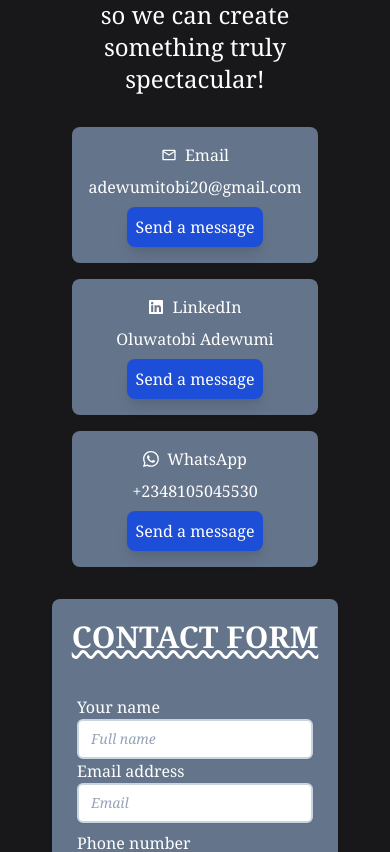
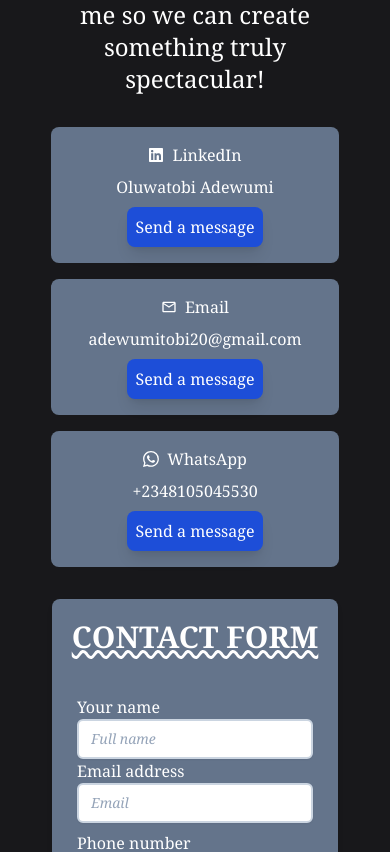
Before and after one commit to Classytobs/portfolio-11, a React (Create React App) app: page / in a window 390 px wide. Shown: the part 3780-4632 px from the top of the page. Built offline with nearby package versions, Linux system fonts and the light colour scheme.

Commit message:
adjusting the design and responsiveness of different components

```diff
--- a/src/Components/About/About.jsx
+++ b/src/Components/About/About.jsx
@@ -36,13 +36,13 @@ export default function About() {
             </div>
             <div className='flex flex-row cursor-pointer justify-between space-x-11'>
 
-              <img src={twitter} alt='twitter' className='border-solid border-2 border-white p-2 rounded-full transition ease-in-out delay-150 hover:-translate-y-1 hover:scale-110 duration-300' />
-              <img src={linkedin} alt='linkedin' className='border-solid border-2 border-white p-2 rounded-lg transition ease-in-out delay-150 hover:-translate-y-1 hover:scale-110 duration-300' />
-              <img src={github} alt='github' className='border-solid border-2 border-white p-2 rounded-full  transition ease-in-out delay-150 hover:-translate-y-1 hover:scale-110 duration-300' />
+              <img src={twitter} alt='twitter' className='border-solid border-2 border-white p-2 rounded-full transition ease-in-out delay-150 md:hover:-translate-y-1 md:hover:scale-110 duration-300' />
+              <img src={linkedin} alt='linkedin' className='border-solid border-2 border-white p-2 rounded-lg transition ease-in-out delay-150 md:hover:-translate-y-1 md:hover:scale-110 duration-300' />
+              <img src={github} alt='github' className='border-solid border-2 border-white p-2 rounded-full  transition ease-in-out delay-150 md:hover:-translate-y-1 md:hover:scale-110 duration-300' />
             </div>
 
             <div className='flex flex-col gap-y-8 mt-10 mb-10 text-center w-72'>
-              <div className='rounded-lg cursor-pointer bg-slate-500 hover:bg-slate-600 divide-y divide-slate-400 shadow-md w-66 h-66 transition ease-in-out delay-150 hover:-translate-y-1 hover:scale-110 duration-300 p-6'>
+              <div className='rounded-lg cursor-pointer bg-slate-500 hover:bg-slate-600 divide-y divide-slate-400 shadow-md w-66 h-66 transition ease-in-out delay-150 md:hover:-translate-y-1 md:hover:scale-110 duration-300 p-6'>
                 <h1 className='text-3xl p-3'>Skills</h1>
                   <ul className="space-y-3 pt-2 text-sm ">
                     <li className='flex flex-row content-center items-center justify-between'>HTML <img src={html} alt='html' className='h-8 w-12 '/> </li>
@@ -56,7 +56,7 @@ export default function About() {
                     <li className='flex flex-row content-center items-center justify-between'>GITHUB <img src={github2} alt='html' className='h-8 w-12 '/></li>
                   </ul>
               </div>
-              <div className='rounded-lg divide-y cursor-pointer divide-slate-400 bg-slate-500 hover:bg-slate-600 shadow-md w-66 h-66 transition ease-in-out delay-150 hover:-translate-y-1 hover:scale-110 duration-300 p-6'>
+              <div className='rounded-lg divide-y cursor-pointer divide-slate-400 bg-slate-500 hover:bg-slate-600 shadow-md w-66 h-66 transition ease-in-out delay-150 md:hover:-translate-y-1 md:hover:scale-110 duration-300 p-6'>
                 <h1 className='text-3xl p-3'>Education</h1>
                   <ul className="space-y-3 pt-2 text-sm">
                     <li>B.ENGR CIVIL ENGINEERING</li>
--- a/src/Components/Contact/Contact.jsx
+++ b/src/Components/Contact/Contact.jsx
@@ -5,7 +5,7 @@ import { BsWhatsapp } from "react-icons/bs"
 
 export default function Contact() {
   return (
-    <div className='flex flex-col bg-zinc-900 gap-y-8 min-h-screen px-10 py-16 max-w-full justify-between content-center items-center font-serif text-white'>
+    <div className='flex flex-col bg-zinc-900 gap-y-8 min-h-screen px-12 md:px-72 py-16 max-w-full justify-between content-center items-center font-serif text-white'>
 
         <div className='flex flex-row cursor-pointer justify-center content-center items-center  bg-blue-700 hover:bg-blue-500 shadow-md h-fit px-5 py-3 rounded-lg text-3xl text-center'>
             <div>
@@ -24,16 +24,17 @@ export default function Contact() {
                 <p className='text-2xl'>Are you ready? Contact me so we can create something truly spectacular! </p>
             </div>
 
-            <div className='flex flex-col content-center gap-y-4'>
+            <div className='flex flex-col content-center justify-center gap-y-4 md:flex-row md:gap-x-10 w-72 md:w-full'>
+
+                    <div className='p-4 cursor-pointer flex flex-col items-center justify-between content-center gap-y-2 p-3 rounded-lg bg-slate-500 hover:bg-slate-600'>
+                        <h4 className='flex flex-row items-center gap-x-2'> <FaLinkedin /> LinkedIn</h4>
+                        <h5>Oluwatobi Adewumi</h5>
+                        <a href="#" taget="blank" className='bg-blue-700 text-center shadow-lg h-fit w-fit px-2 py-2 rounded-lg hover:bg-blue-500'>Send a message</a>
+                    </div>
                     <div className='p-4 cursor-pointer flex flex-col items-center justify-between content-center gap-y-2 p-3 rounded-lg bg-slate-500 hover:bg-slate-600'>
                         <h4 className='flex flex-row items-center gap-x-2'><MdOutlineEmail /> Email </h4>
                          <h5>adewumitobi20@gmail.com</h5>
                         <a href="mailto:adewumitobi20@gmail.com" target="blank"className='bg-blue-700 text-center shadow-lg h-fit w-fit px-2 py-2 rounded-lg hover:bg-blue-500'>Send a message</a>
-                    </div>
-                    <div className='p-4 cursor-pointer flex flex-col items-center justify-between content-center gap-y-2 p-3 rounded-lg bg-slate-500 hover:bg-slate-600'>
-                        <h4 className='flex flex-row items-center gap-x-2'> <FaLinkedin /> LinkedIn</h4>
-                        <h5>Oluwatobi Adewumi</h5>
-                        <a href="#" taget="blank" className='bg-blue-700 text-center shadow-lg h-fit w-fit px-2 py-2 rounded-lg hover:bg-blue-500'>Send a message</a>
                     </div>
                     <div className='p-4 cursor-pointer flex flex-col items-center justify-between content-center gap-y-2 p-3 rounded-lg bg-slate-500 hover:bg-slate-600 '>
                         <h4 className='flex flex-row items-center gap-x-2'> <BsWhatsapp /> WhatsApp</h4>
--- a/src/Components/Home/Home.jsx
+++ b/src/Components/Home/Home.jsx
@@ -14,7 +14,7 @@ export default function Home() {
       </div>
       <div className='flex flex-col justify-between content-center items-center gap-y-3'>
             <div className='flex justify-center items-center cursor-pointer
-            transition ease-in-out delay-150 hover:-translate-y-1 hover:scale-110 w-72 h-72 duration-300 md:h-80 md:w-80 rounded-full mb-3'>
+            md:transition md:ease-in-out md:delay-150 md:hover:-translate-y-1 md:hover:scale-110 w-72 h-72 duration-300 md:h-80 md:w-80 rounded-full mb-3'>
               <img src={img0} alt='me'className='h-full w-full rounded-full'/>
             </div>
 
--- a/src/Components/Projects/Projects.jsx
+++ b/src/Components/Projects/Projects.jsx
@@ -31,7 +31,7 @@ export default function Projects() {
       ]
 
   return (
-    <div className='flex flex-col  text-white bg-zinc-900 min-h-screen px-10 md:px-72 px-py-10 max-w-full justify-between gap-y-8 content-center items-center font-serif'>
+    <div className='flex flex-col  text-white bg-zinc-900 min-h-screen px-10 md:px-72 px-py-10 max-w-full justify-between md:justify-evenly gap-y-8 content-center items-center font-serif'>
             <div  className=' flex flex-row cursor-pointer justify-center content-center items-center  bg-blue-700 hover:bg-blue-500 shadow-md h-fit px-5 py-3 rounded-lg text-3xl text-center'>
               <div className='mr-5'>
                   <h5>Recent Work</h5>
@@ -48,7 +48,7 @@ export default function Projects() {
                 <h1>You can check out some of my recent work by clicking on the github or live demo button.</h1>
               </div>
 
-              <div className='flex flex-col justify-between items-center content-center text-center w-72 text-2xl gap-y-8'>
+              <div className='flex flex-col md:flex-row md:gap-x-10 md:w-full justify-between items-center content-center text-center w-72 text-2xl gap-y-8'>
                   {data.map(({id, image, title, github, demo}) => {
                     return(
                     <div key={id} className='cursor-pointer p-5 rounded-lg bg-slate-500 hover:bg-slate-600 w-full'>
```
